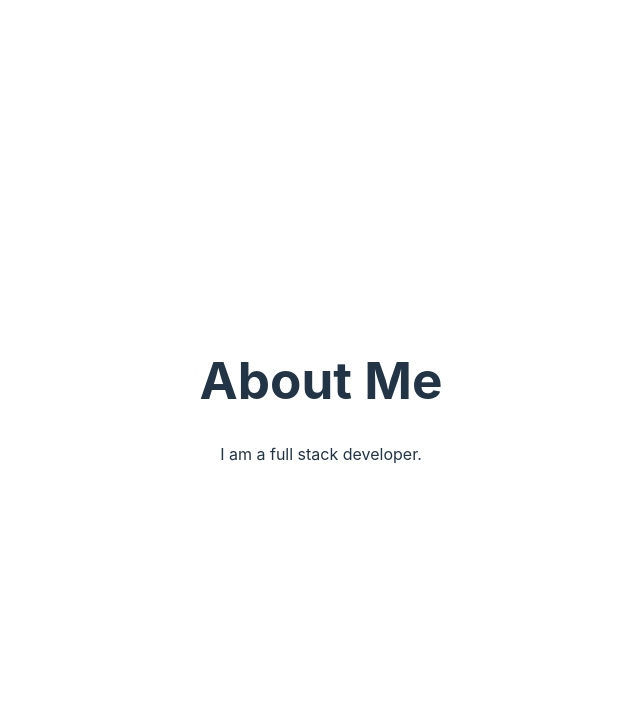
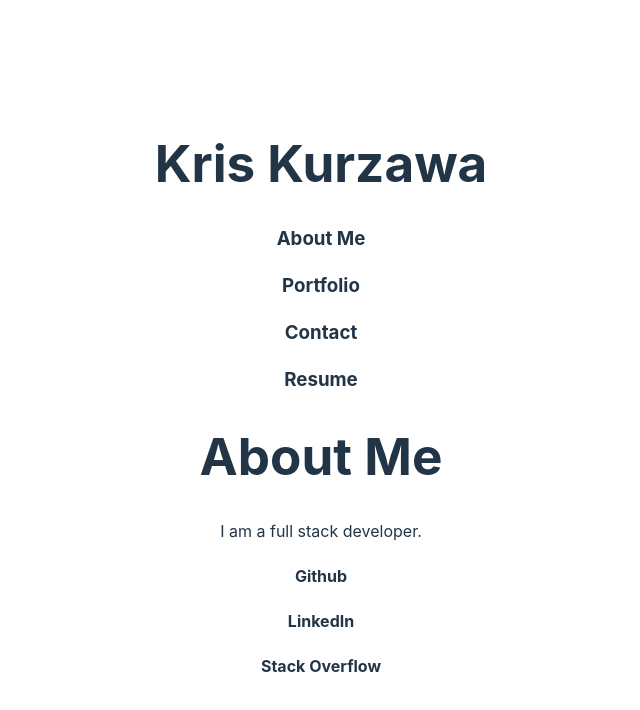
Before and after one commit to KKurzawa/React-Portfolio, a React (Vite) app: page / in a window 1280 px wide. Shown: the top 710 px of the page, without its empty margins (319-959 px from the left). Built offline with nearby package versions, Linux system fonts and the light colour scheme.

Commit message:
linked components to about me

```diff
--- a/src/App.jsx
+++ b/src/App.jsx
@@ -1,12 +1,22 @@
 // import { useState } from 'react'
 import './App.css';
-import AboutMe from './Pages/About/About'
+import AboutMe from './Pages/About/About';
+import Header from './components/Header';
+import Footer from './components/Footer';
 
 function App() {
   return (
-    <div className="about-me">
-      <AboutMe />
-    </div>
+    <>
+      <header className='header'>
+        <Header />
+      </header>
+      <main className='about-me'>
+        <AboutMe />
+      </main>
+      <footer className='footer'>
+        <Footer />
+      </footer>
+    </>
   );
 }
 
--- a/src/Pages/About/About.jsx
+++ b/src/Pages/About/About.jsx
@@ -3,14 +3,15 @@
 // import Footer from '../../components/Footer';
 // import Navigation from '../../components/Navigation';
 
-function AboutMe() {
+export default function AboutMe() {
 
     return (
-        <div>
+
+        <main>
             <h1>About Me</h1>
             <p>I am a full stack developer.</p>
-        </div>
+        </main>
     );
 }
 
-export default AboutMe;
+// export default AboutMe;
--- a/src/components/Footer.jsx
+++ b/src/components/Footer.jsx
@@ -0,0 +1,13 @@
+// links to github, linkedin, stack overflow
+export default function Footer() {
+
+    return (
+        <footer>
+            <nav>
+                <h4>Github</h4>
+                <h4>LinkedIn</h4>
+                <h4>Stack Overflow</h4>
+            </nav>
+        </footer>
+    );
+}
--- a/src/components/Header.jsx
+++ b/src/components/Header.jsx
@@ -0,0 +1,14 @@
+// Pass into nav as a child component
+// In app.jx navigation goes inside the header
+// The whole header
+import Navigation from "./Navigation";
+
+export default function Header() {
+
+    return (
+        <header>
+            <h1>Kris Kurzawa</h1>
+            <Navigation />
+        </header>
+    );
+}
--- a/src/components/Navigation.jsx
+++ b/src/components/Navigation.jsx
@@ -0,0 +1,12 @@
+// Links to about me, portfolio, resume, etc
+export default function Navigation() {
+
+    return (
+        <nav>
+            <h3>About Me</h3>
+            <h3>Portfolio</h3>
+            <h3>Contact</h3>
+            <h3>Resume</h3>
+        </nav>
+    );
+}
```
Also changed, not shown: src/Pages/Portfolio/Portfolio.jsx (+6 -1 lines), src/components/Project.jsx (+8 -0 lines).
